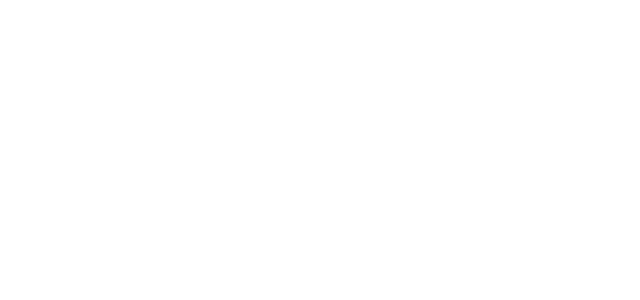
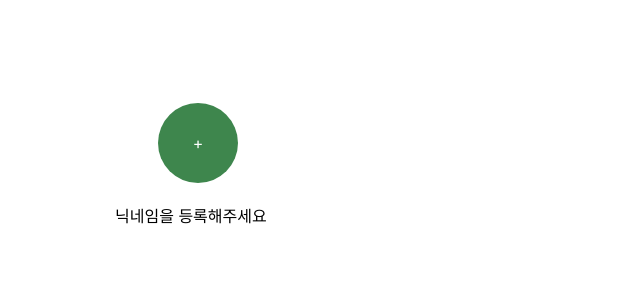
Before and after one commit to INFJournal/front-end, a React (Create React App) app: page /registershow in a window 1280 px wide. Before the commit this address had no page. Shown: the top 300 px of the page, without its empty margins (0-640 px from the left). Built offline with nearby package versions, Linux system fonts and the light colour scheme.

Commit message:
feat: Add Register Code (#1)

```diff
--- a/src/App.js
+++ b/src/App.js
@@ -5,6 +5,9 @@
 
 import Home from "./pages/Home";
 import FeelingChoice from "./pages/FeelingChoice";
+
+import RegisterShow from "./components/RegisterShow.jsx";
+import Register from "./components/RegisterImgNickname.jsx";
 
 function App() {
   return (
@@ -14,6 +17,8 @@
         <Routes>
           <Route path="/" element={<Home />} />
           <Route path="/feelingchoice" element={<FeelingChoice />} />
+          <Route path="/registershow" element={<RegisterShow />} />
+          <Route path="/register" element={<Register />} />
         </Routes>
       </BrowserRouter>
     </>
--- /dev/null
+++ b/src/components/RegisterImgNickname.jsx
@@ -0,0 +1,52 @@
+import React from "react";
+import styled from "styled-components";
+import { Link } from "react-router-dom";
+
+const ResiterWrap = styled.div`
+  margin-left: 115px;
+  margin-top: 318px;
+  > p {
+    margin-top: 20px;
+    margin-left: -60px;
+  }
+`;
+
+const RegisterBtn = styled.div`
+  background-color: #3e864d;
+  border-radius: 90px;
+  margin-left: 40px;
+  width: 80px;
+  height: 80px;
+  > p {
+    color: white;
+    align-items: center;
+    justify-content: center;
+    text-align: center;
+    padding-top: 30px;
+  }
+`;
+
+const StyledInput = styled.div`
+  margin-left: -15px;
+  margin-top: 10px;
+  > input {
+    border: 1px solid #ccc;
+    border-radius: 30px;
+    padding: 10px;
+    margin-top: 10px;
+  }
+`;
+export default function RegisterImgNickname() {
+  return (
+    <ResiterWrap>
+      <RegisterBtn>
+        <p>+</p>
+      </RegisterBtn>
+
+      <p>프로필 이미지와 닉네임을 등록해주세요.</p>
+      <StyledInput>
+        <input type="text" placeholder="닉네임 입력" />
+      </StyledInput>
+    </ResiterWrap>
+  );
+}
--- /dev/null
+++ b/src/components/RegisterShow.jsx
@@ -0,0 +1,38 @@
+import React from "react";
+import styled from "styled-components";
+import { Link } from "react-router-dom";
+
+const ResiterShowWrap = styled.div`
+  margin-left: 115px;
+  margin-top: 103px;
+  > p {
+    margin-top: 20px;
+  }
+`;
+
+const RegisterBtn = styled.div`
+  background-color: #3e864d;
+  border-radius: 90px;
+  margin-left: 43px;
+  width: 80px;
+  height: 80px;
+  > p {
+    color: white;
+    align-items: center;
+    justify-content: center;
+    text-align: center;
+    padding-top: 30px;
+  }
+`;
+export default function RegisterShow() {
+  return (
+    <ResiterShowWrap>
+      <Link to="/register" style={{ textDecoration: "none" }}>
+        <RegisterBtn>
+          <p>+</p>
+        </RegisterBtn>
+      </Link>
+      <p>닉네임을 등록해주세요</p>
+    </ResiterShowWrap>
+  );
+}
```
Also changed, not shown: src/pages/Profile.jsx (added, +19 -0 lines).
